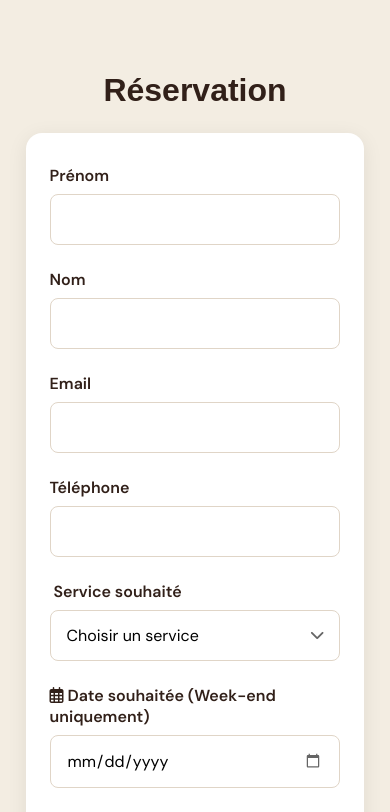
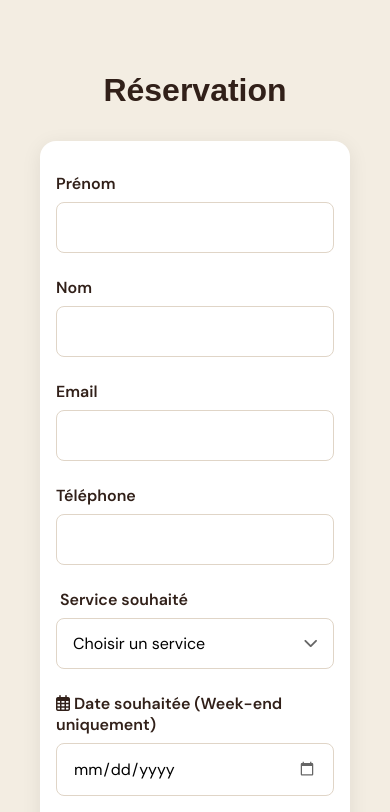
Before and after one commit to lauraocampogil/Shiynelly-lashes-web, a React (Vite) app in the folder Shiynelly Lashes/: page / in a window 390 px wide. Shown: the part 2820-3632 px from the top of the page. Built offline with nearby package versions, Linux system fonts and the light colour scheme; a web font is replaced by a local one.

Commit message:
Booking form rect in the rect fixed

```diff
--- a/Shiynelly Lashes/src/index.css
+++ b/Shiynelly Lashes/src/index.css
@@ -574,6 +574,7 @@ h2 {
 	cursor: pointer;
 	width: 100%;
 	box-sizing: border-box;
+	max-width: 100%;
 }
 
 .date-calendar-icon {
@@ -1041,8 +1042,8 @@ h2 {
 		min-height: auto;
 	}
 	.booking-container {
-		margin: 0.5rem 0.1rem;
-		padding: 2rem 1.5rem;
+		padding: 2rem 1rem;
+		margin: 2rem 1rem;
 	}
 
 	.booking-container h2 {
@@ -1052,6 +1053,20 @@ h2 {
 	.form-row {
 		grid-template-columns: 1fr;
 		gap: 1.5rem;
+	}
+	.form-group {
+		width: 100%;
+		max-width: 100%;
+	}
+	.date-input-container,
+	.select-wrapper {
+		width: 100%;
+		max-width: 100%;
+	}
+	.date-input-container input[type="date"],
+	.select-wrapper select {
+		width: 100%;
+		max-width: 100%;
 	}
 
 	.submit-button {
```
